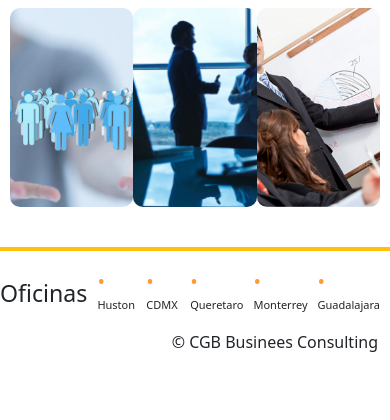
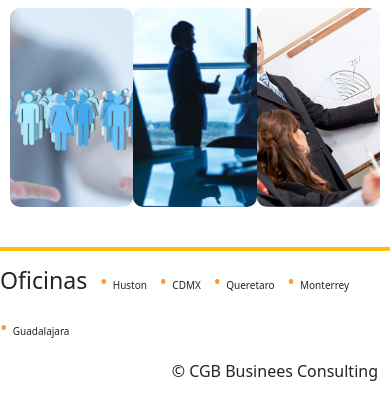
Before and after one commit to ojitoszz/Pagina-de-CGB, a PHP site: page / in a window 390 px wide. Shown: the part 235-655 px from the top of the page. Run offline with PHP 8.4, Linux system fonts and the light colour scheme.

Commit message:
cambios echos

```diff
--- a/CSS/estilos.css
+++ b/CSS/estilos.css
@@ -244,11 +244,13 @@ p{
     text-align: justify;
 }
 
-@media (max-width:576px) {
+@media (max-width:876px) {
 
     .oficinas {
 
-        font-size: 11px;
+        font-size: 10px;
+        display: block;
+        margin-right: 0
     }
     .galery
     {
```
